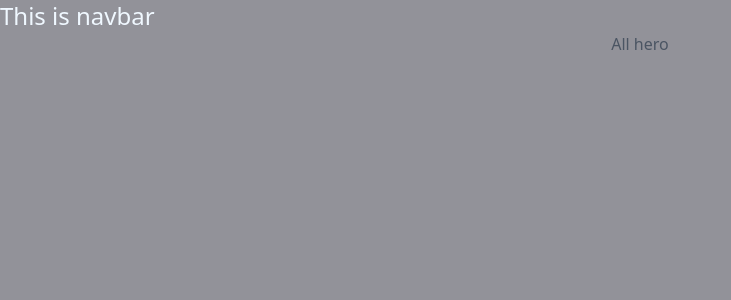
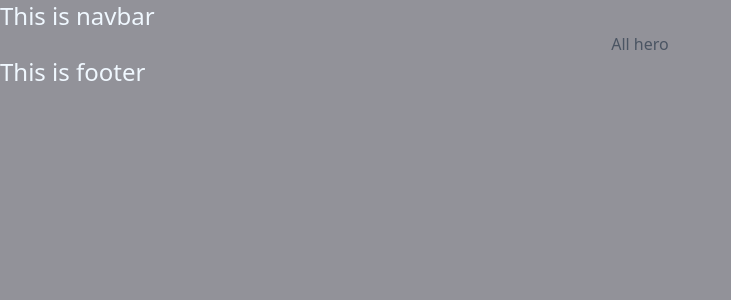
Before and after one commit to kislay-gupta/chai-aur-django, a Django app: page /hero/ in a window 1280 px wide. Shown: the top 300 px of the page, without its empty margins (0-731 px from the left). Run offline with Django 5.2, Linux system fonts and the light colour scheme; style sheets or scripts are compiled from the project's sources; some libraries are stand-ins or nearby versions.

Commit message:
added footer

```diff
--- a/chaiaurDjango/templates/layout.html
+++ b/chaiaurDjango/templates/layout.html
@@ -14,5 +14,6 @@
     <div class="flex justify-center text-red-500">
       {% block content %} {% endblock %}
     </div>
+    <footer class="text-2xl">This is footer</footer>
   </body>
 </html>
```
